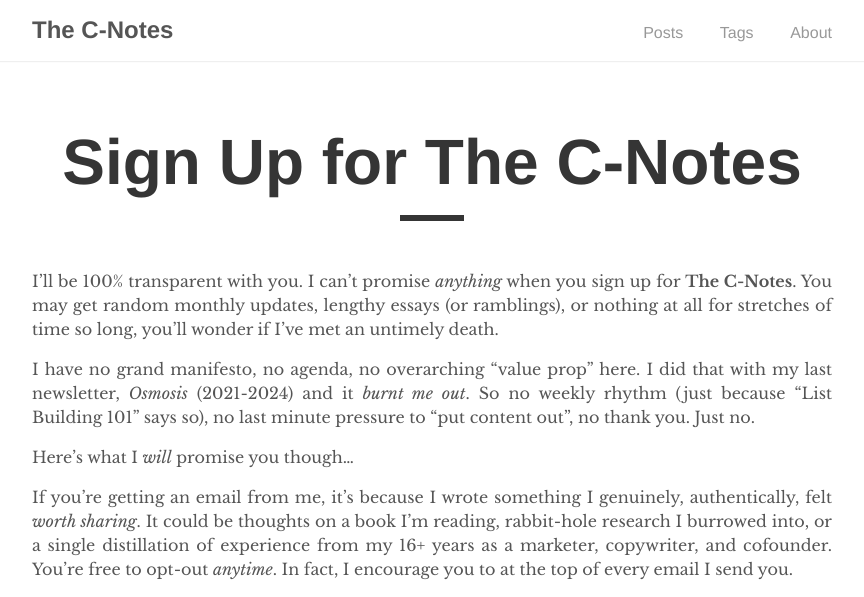
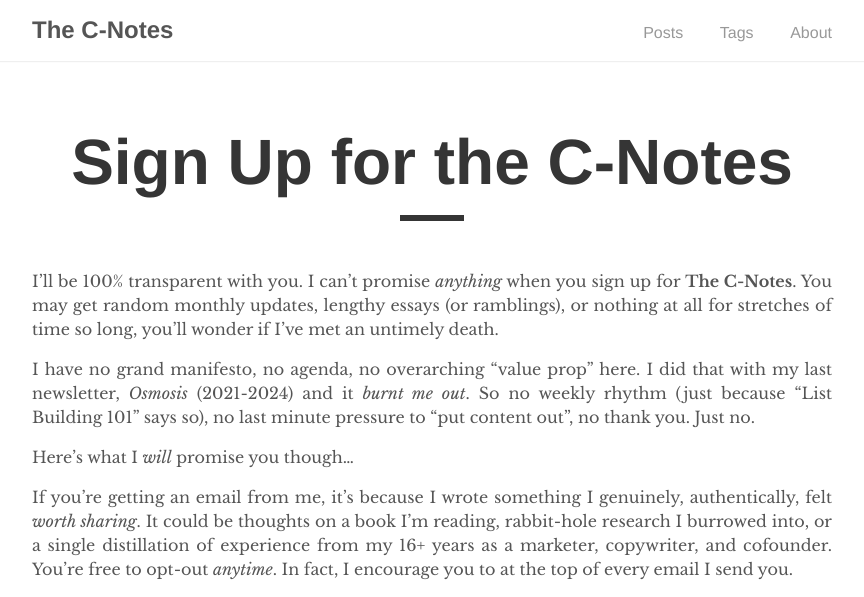
Before and after one commit to colinyjchung/cnotes, a Jekyll site: the page built from _pages/signup.md, in a window 1280 px wide, cut to the strip 0-597 px from the top of the page. Shown: the whole strip, without its empty margins (208-1072 px from the left). Built offline with Jekyll 4.4.1, drawn with Linux system fonts in a browser that asks for light colours.

```diff
--- a/_pages/signup.md
+++ b/_pages/signup.md
@@ -1,6 +1,6 @@
 ---
 layout: page
-title: "Sign Up for The C-Notes"
+title: "Sign Up for the C-Notes"
 permalink: /signup/
 ---
 
```
